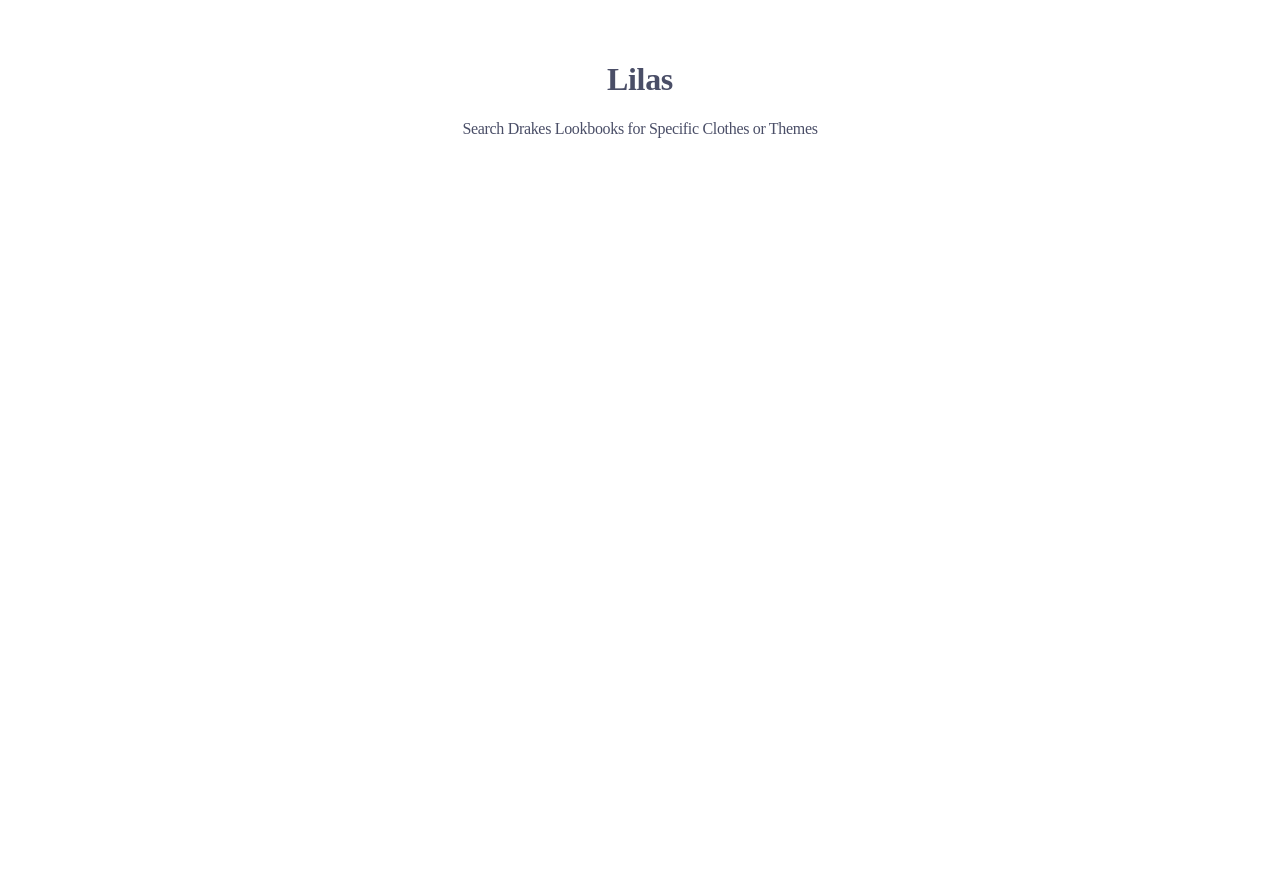
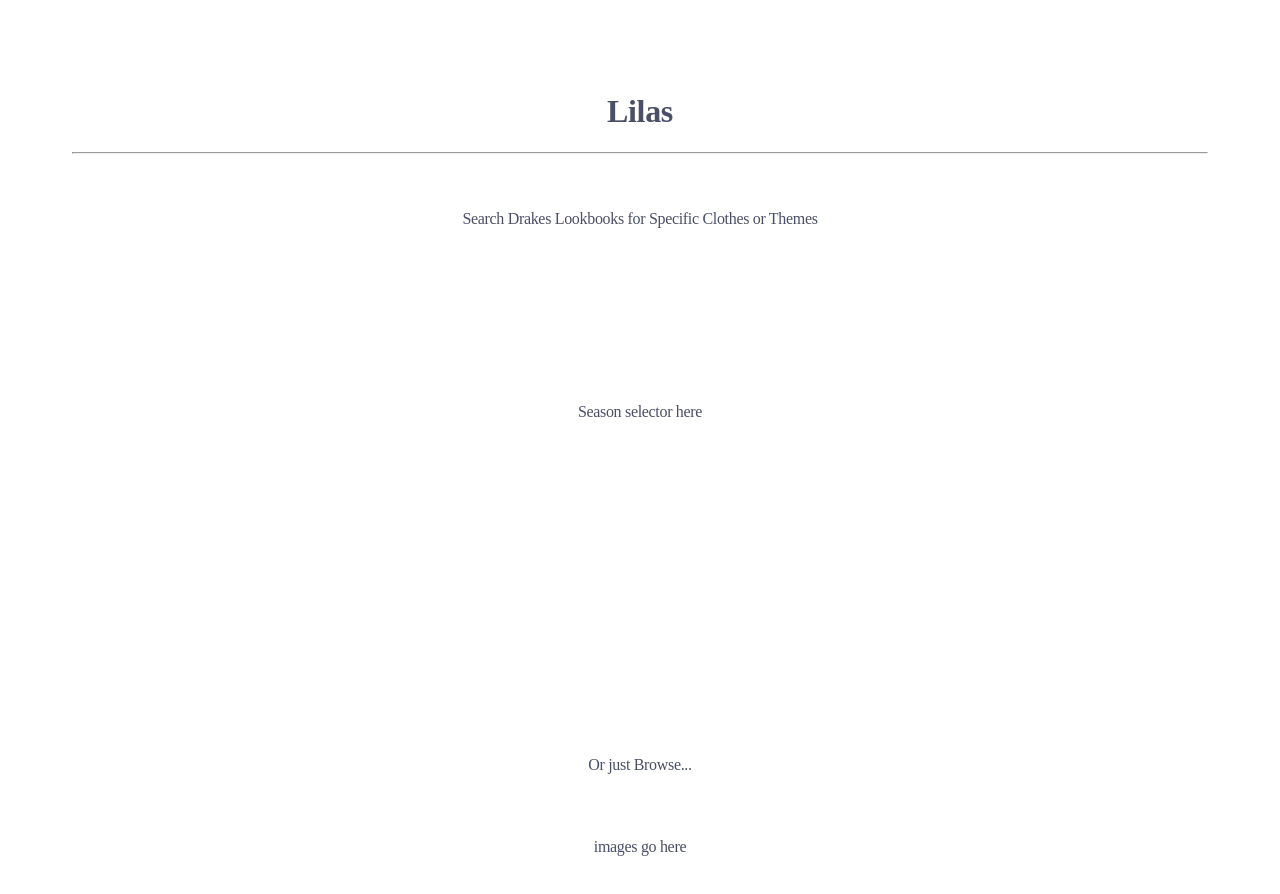
Before and after one commit to joselevelh/Lilas, a React (Vite) app in the folder lilas-react/: page / in a window 1280 px wide. Shown: the top 894 px of the page. Before the commit the page ends 800 px from the top, so only its background shows below. Built offline with nearby package versions, Linux system fonts and the light colour scheme.

Commit message:
added hr line and main grid

```diff
--- a/lilas-react/src/App.jsx
+++ b/lilas-react/src/App.jsx
@@ -2,15 +2,21 @@
 
 
 function Header() {
-    return <h1 className="header-text">Lilas</h1>;
+    return <div className="header-section">
+        <h1 className="header-text">Lilas</h1>
+        <hr style={{borderWidth : '.5px'}}/>
+            </div>;
 }
 
 function App() {
   return (
     <>
-      <div className="app-grid">
+      <div className="main-app-grid">
           <Header />
           <p>Search Drakes Lookbooks for Specific Clothes or Themes</p>
+          <p>Season selector here</p>
+          <p>Or just Browse...</p>
+          <p>images go here</p>
       </div>
     </>
   )
--- a/lilas-react/src/index.css
+++ b/lilas-react/src/index.css
@@ -3,3 +3,16 @@
   font-family: 'Times New Roman', Times, serif;
   letter-spacing: -0.02em;
 }
+
+.main-app-grid {
+  display: grid;
+  grid-template-rows: auto 1fr 2fr;
+  height: 100vh;
+  gap: 2rem;
+  padding: 2rem;
+}
+
+/*.main-app-grid {*/
+/*  background-image: url("assets/lilas_pattern.svg");*/
+/*  background-repeat: repeat;*/
+/*}*/
```
Also changed, not shown: lilas-react/src/assets/lilas_pattern.svg (added).
